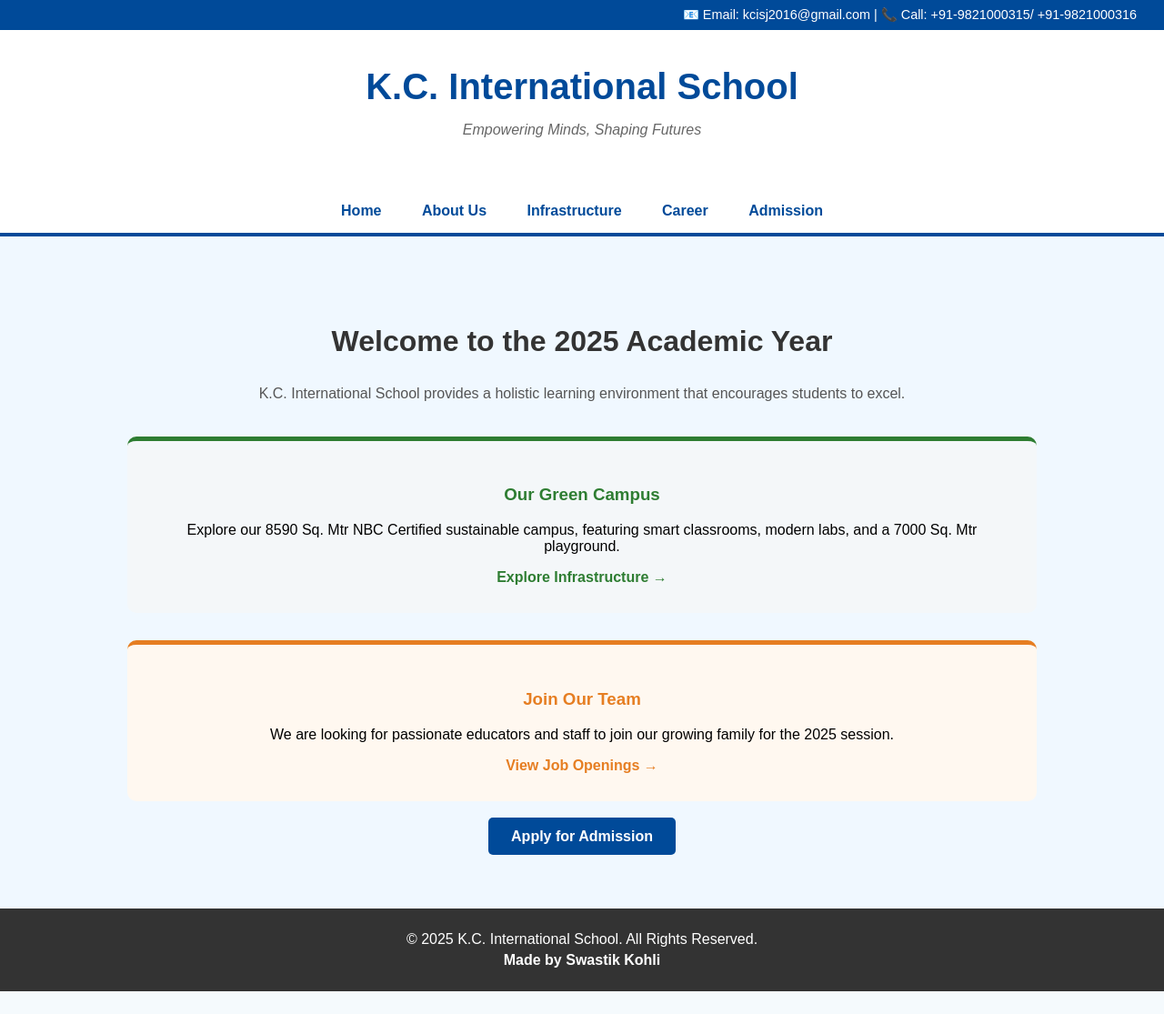
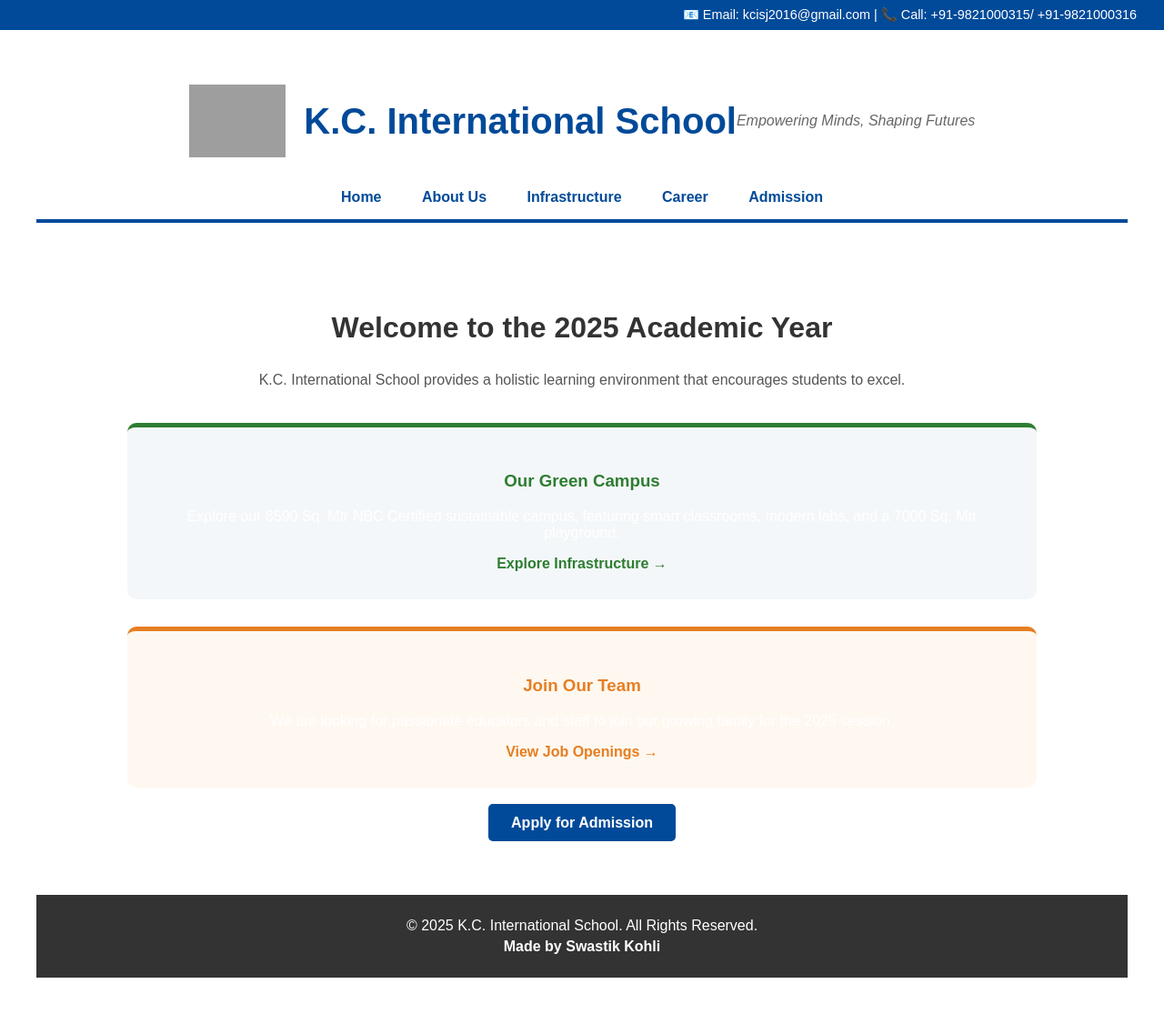
Before and after one commit to bhartiarvind2525-web/kcis-website, a Flask app: page / in a window 1280 px wide. Shown: the whole page at 91% size. Before the commit the page ends 1090 px from the top, so only its background shows below. Run offline with Flask 3, Linux system fonts and the light colour scheme; grey boxes are pictures that could not be loaded.

Commit message:
Update home.html

```diff
--- a/templates/home.html
+++ b/templates/home.html
@@ -12,7 +12,10 @@
 </div>
 
 <header style="text-align: center; padding: 40px; background: white;">
-    <h1 style="color: #004a99; font-size: 2.5rem; margin: 0;">K.C. International School</h1>
+    <header style="display: flex; align-items: center; justify-content: center; padding: 20px; background: white;">
+    <img src="{{ url_for('static', filename='logo.png') }}" alt="KCIS Logo" style="height: 80px; margin-right: 20px;">
+
+    <h1 style="color: #004a99; margin: 0; font-size: 2.5rem;">K.C. International School</h1>
     <p style="color: #666; font-style: italic;">Empowering Minds, Shaping Futures</p>
 </header>
 
```
